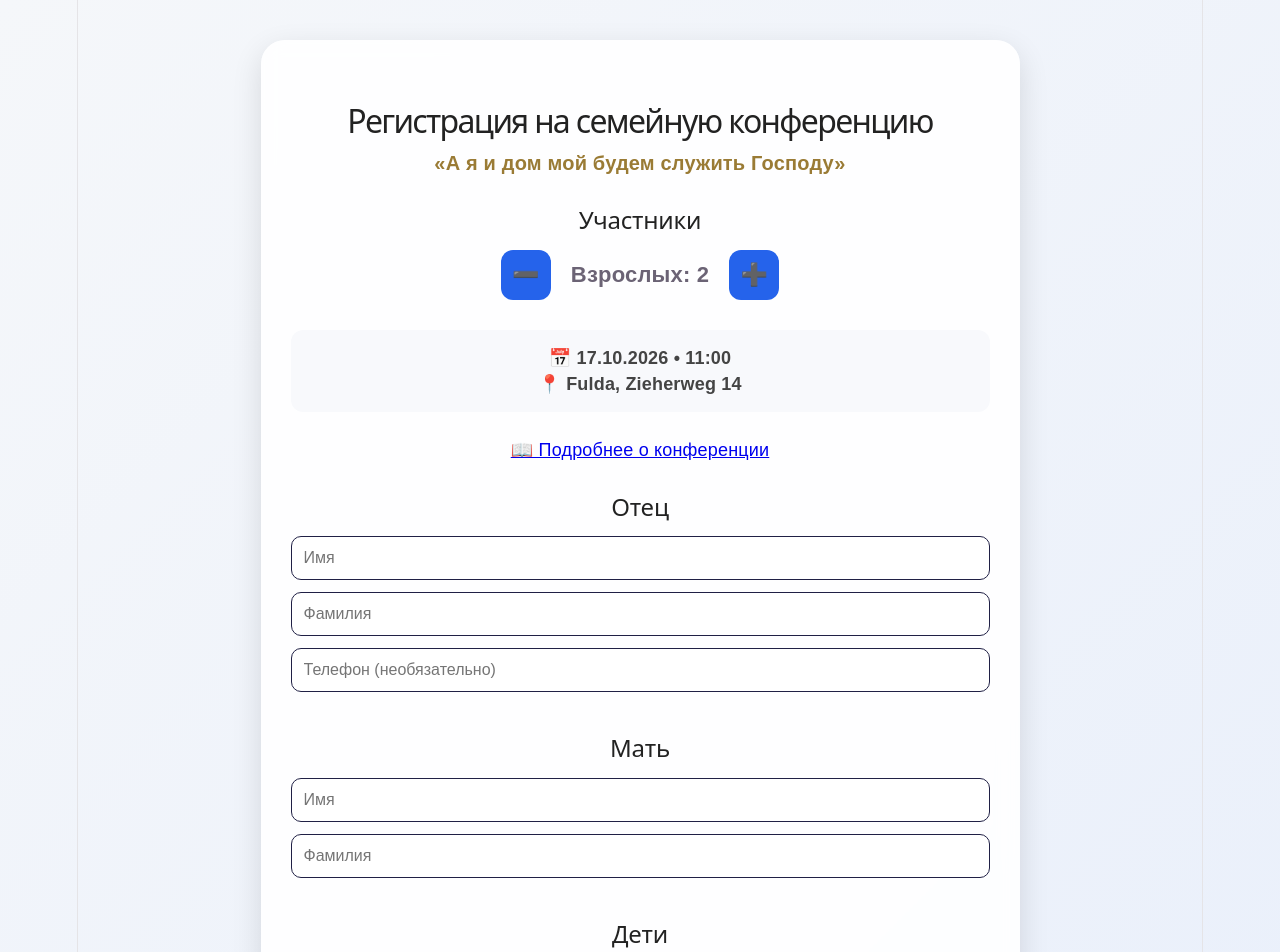
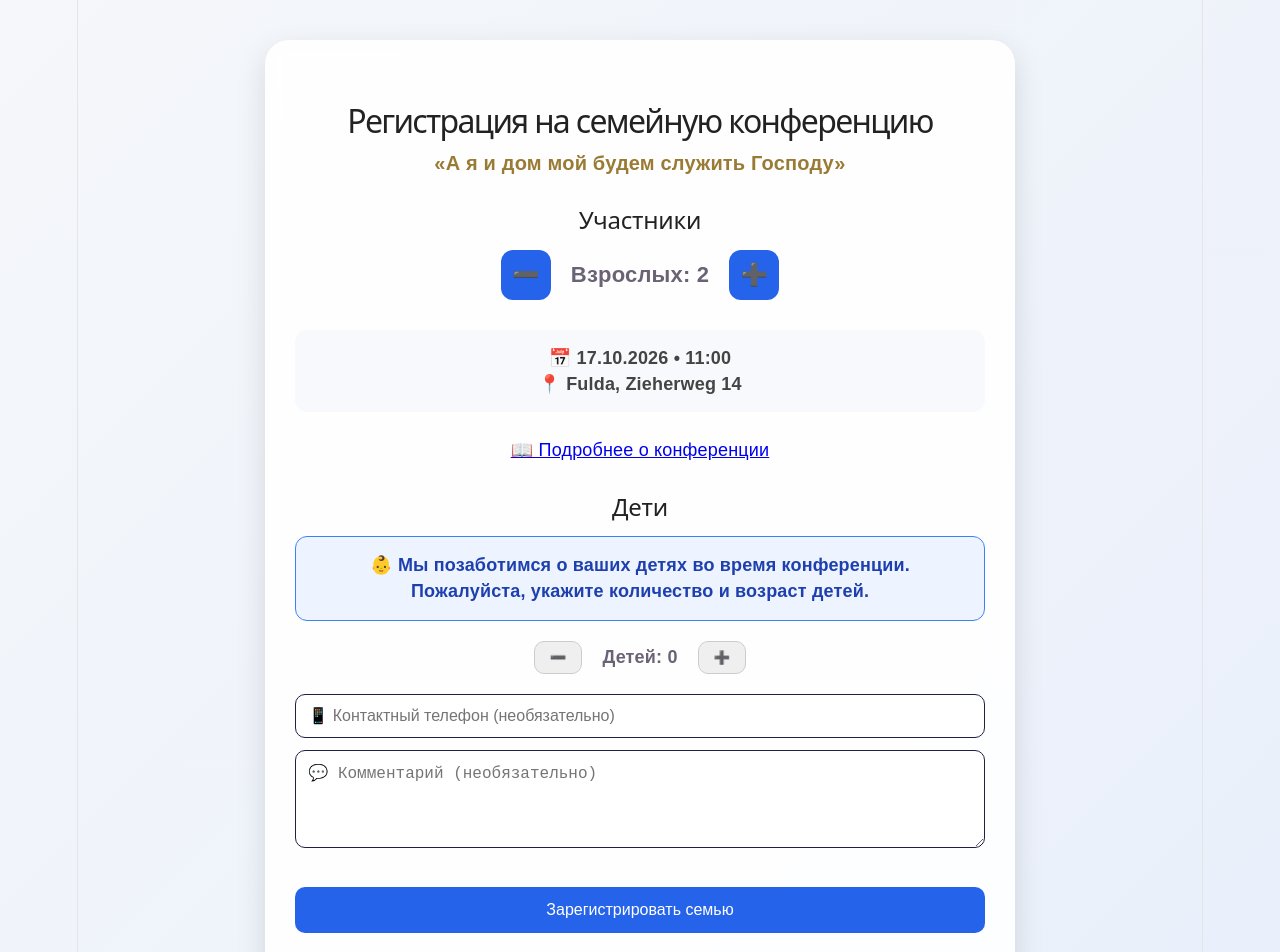
Before and after one commit to Malynskyi/church-registration, a React (Vite) app: page / in a window 1280 px wide. Shown: the top 952 px of the page. Built offline with nearby package versions, Linux system fonts and the light colour scheme.

Commit message:
Delete Parents forms

```diff
--- a/src/data/initialFamily.js
+++ b/src/data/initialFamily.js
@@ -1,16 +1,9 @@
 export const initialFamily = {
     adults: 2,
-    father: {
-        firstName: "",
-        lastName: "",
-        phone: "",
-    },
 
-    mother: {
-        firstName: "",
-        lastName: "",
-        phone: "",
-    },
+    phone: "",
 
-    children: [""],
+    comment: "",
+
+    children: [],
 };
--- a/src/pages/RegistrationPage.jsx
+++ b/src/pages/RegistrationPage.jsx
@@ -121,20 +121,35 @@ export default function RegistrationPage() {
             </a>
 
 
-
-            <FatherForm
-                father={family.father}
+            <ChildrenForm
+                children={family.children}
                 setFamily={setFamily}
             />
 
-            <MotherForm
-                mother={family.mother}
-                setFamily={setFamily}
+            <input
+                className="form-input"
+                type="tel"
+                placeholder="📱 Контактный телефон (необязательно)"
+                value={family.phone || ""}
+                onChange={(e) =>
+                    setFamily((prev) => ({
+                        ...prev,
+                        phone: e.target.value,
+                    }))
+                }
             />
 
-            <ChildrenForm
-                children={family.children}
-                setFamily={setFamily}
+            <textarea
+                className="form-input"
+                placeholder="💬 Комментарий (необязательно)"
+                rows="4"
+                value={family.comment || ""}
+                onChange={(e) =>
+                    setFamily((prev) => ({
+                        ...prev,
+                        comment: e.target.value,
+                    }))
+                }
             />
 
             <button
```
